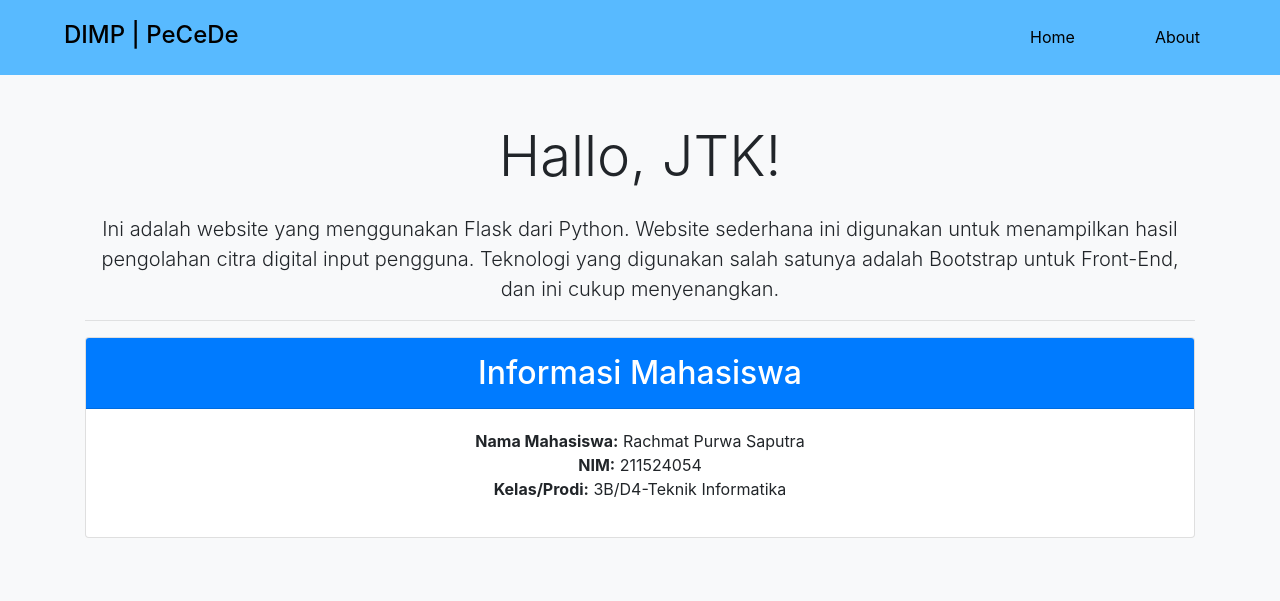
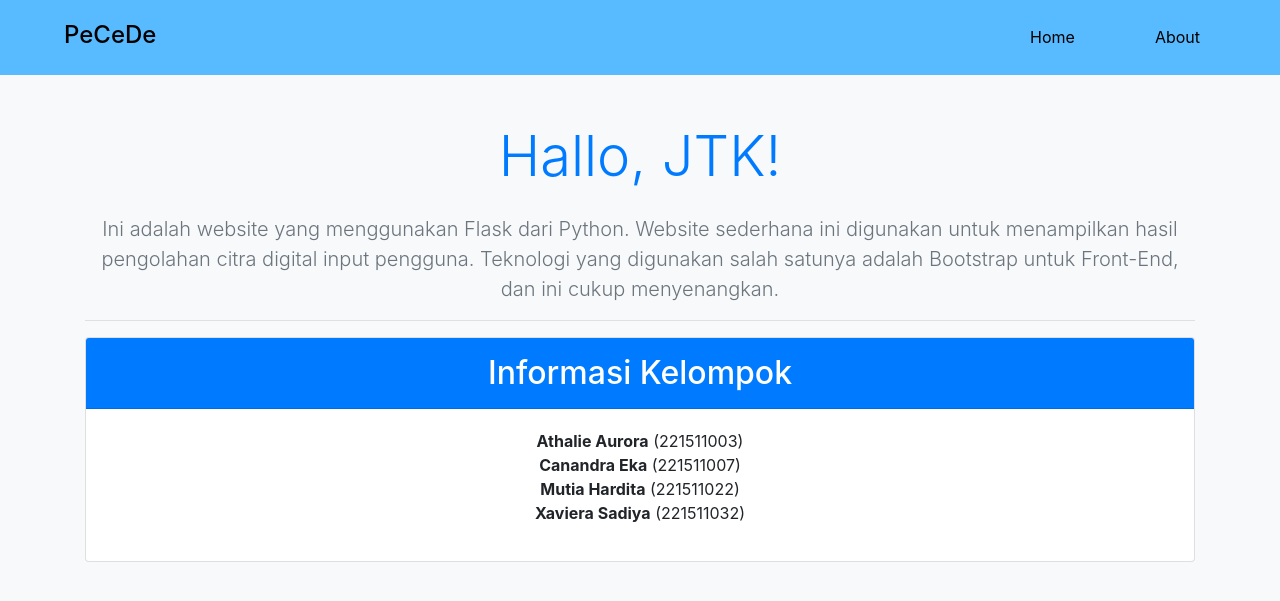
Before and after one commit to tiaditaa/PCD-FLASK-UTAMA, a Flask app: page /about in a window 1280 px wide. Shown: the top 601 px of the page. Run offline with Flask 3, Linux system fonts and the light colour scheme; some libraries are stand-ins or nearby versions.

Commit message:
tampilan

```diff
--- a/templates/about.html
+++ b/templates/about.html
@@ -1,20 +1,21 @@
 {% extends 'layout.html' %}
 
 {% block body %}
-    <div class="container text-center">
-        <h1 class="display-4 mt-5  mb-4">Hallo, JTK!</h1>
-        <p class="lead">Ini adalah website yang menggunakan Flask dari Python. Website sederhana ini digunakan untuk menampilkan hasil pengolahan citra digital input pengguna. Teknologi yang digunakan salah satunya adalah Bootstrap untuk Front-End, dan ini cukup menyenangkan.</p>
+    <div class="container text-center my-5">
+        <h1 class="display-4 mt-5 mb-4 text-primary">Hallo, JTK!</h1>
+        <p class="lead text-secondary">Ini adalah website yang menggunakan Flask dari Python. Website sederhana ini digunakan untuk menampilkan hasil pengolahan citra digital input pengguna. Teknologi yang digunakan salah satunya adalah Bootstrap untuk Front-End, dan ini cukup menyenangkan.</p>
         <hr>
         <!-- Card Start -->
-        <div class="card mb-4 rounded-lg">
+        <div class="card shadow mb-4 rounded">
             <div class="card-header bg-primary text-white">
-                <h2 class="card-title m-1">Informasi Mahasiswa</h2>
+                <h2 class="card-title m-1">Informasi Kelompok</h2>
             </div>
             <div class="card-body">
                 <ul class="list-unstyled bigger-list">
-                    <li><strong>Nama Mahasiswa:</strong> Rachmat Purwa Saputra</li>
-                    <li><strong>NIM:</strong> 211524054</li>
-                    <li><strong>Kelas/Prodi:</strong> 3B/D4-Teknik Informatika</li>
+                    <li><strong>Athalie Aurora</strong> (221511003)</li>
+                    <li><strong>Canandra Eka</strong> (221511007)</li>
+                    <li><strong>Mutia Hardita</strong> (221511022)</li>
+                    <li><strong>Xaviera Sadiya</strong> (221511032)</li>
                 </ul>
             </div>
         </div>
--- a/templates/includes/_navbar.html
+++ b/templates/includes/_navbar.html
@@ -1,5 +1,5 @@
 <nav class="navbar cust-navbar navbar-expand-lg navbar-dark pt-3 pb-3">
-    <a class="navbar-brand navbar-brand-custom ml-5" href="/"><h4 class="mt-1 ml-3">DIMP | PeCeDe</h4></a>
+    <a class="navbar-brand navbar-brand-custom ml-5" href="/"><h4 class="mt-1 ml-3">PeCeDe</h4></a>
     <button class="navbar-toggler mr-5" type="button" data-toggle="collapse" data-target="#navbarNav"
         aria-controls="navbarNav" aria-expanded="false" aria-label="Toggle navigation">
         <span class="" role="button" ><i class="fa fa-bars" aria-hidden="true" style="color:#e6e6ff"></i></span>
--- a/templates/layout.html
+++ b/templates/layout.html
@@ -6,7 +6,7 @@
     <meta name="viewport" content="width=device-width, initial-scale=1.0">
     <meta name="author" content="Rachmat Purwa Saputra">
     <meta http-equiv="X-UA-Compatible" content="ie=edge">
-    <title>DIMP | Digital Image Processing</title>
+    <title>PeCeDe | Pengolah Citra Digital</title>
     <link rel="stylesheet" href="https://maxcdn.bootstrapcdn.com/bootstrap/4.0.0/css/bootstrap.min.css">
     <link rel="stylesheet" href="https://cdnjs.cloudflare.com/ajax/libs/font-awesome/4.7.0/css/font-awesome.min.css">
     <script src="https://code.jquery.com/jquery-3.5.1.slim.min.js"></script>
```
Also changed, not shown: static/img/img_normal.jpg (deleted), static/img/img_now.jpg (deleted).
